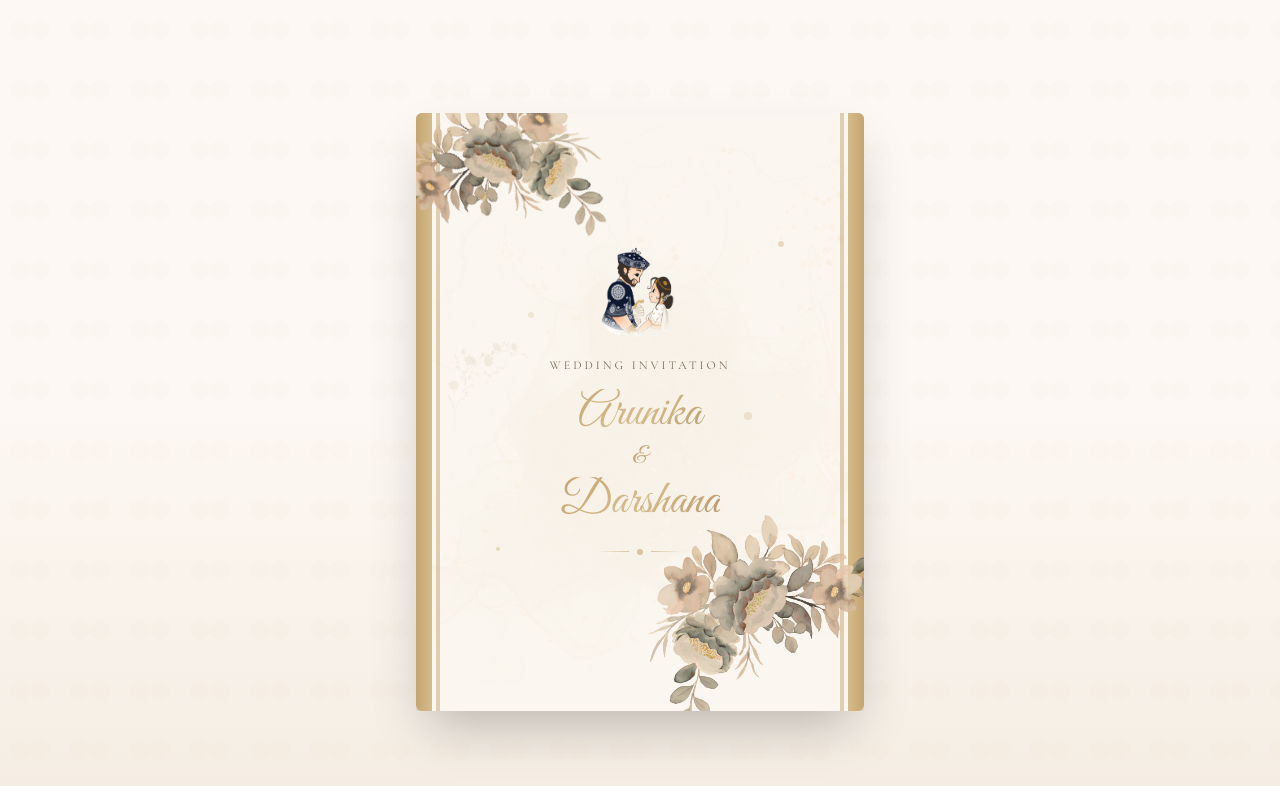
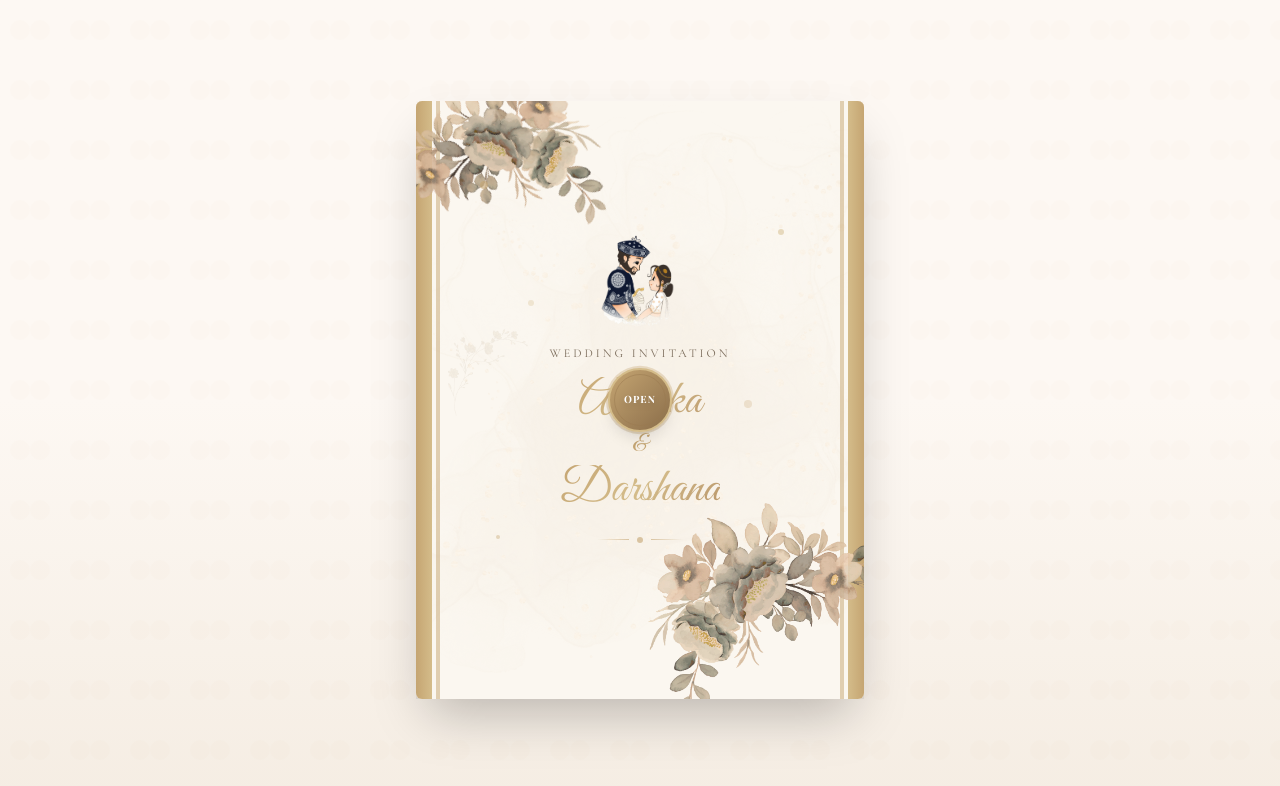
Before and after one commit to arunapb/invitaition, a Next.js app: page / in a window 1280 px wide. Shown: the top 786 px of the page. Built offline with nearby package versions, Linux system fonts and the light colour scheme.

Commit message:
feat: add wax seal open indicator and remove bottom text

```diff
--- a/components/ui/invitation-card.tsx
+++ b/components/ui/invitation-card.tsx
@@ -112,36 +112,42 @@ export default function InvitationCard({ details }: InvitationCardProps) {
           />
         </motion.div>
 
-        {/* Tap indicator text below card */}
+        {/* Wax Seal Open Indicator - Center */}
         <motion.div
-          className="text-center mt-6"
-          initial={{ opacity: 0 }}
-          animate={{ opacity: isOpen ? 0 : 1 }}
-          transition={{ delay: 0.5, duration: 0.5 }}
+          className="absolute top-1/2 left-1/2 transform -translate-x-1/2 -translate-y-1/2 z-20 cursor-pointer"
+          initial={{ scale: 0, opacity: 0 }}
+          animate={{
+            scale: isOpen ? 1.5 : 1,
+            opacity: isOpen ? 0 : 1,
+          }}
+          transition={{ duration: 0.5 }}
+          onClick={(e) => {
+            e.stopPropagation();
+            handleCardClick();
+          }}
         >
-          <p className="text-xs tracking-[0.25em] text-[#8B1A4A] font-medium uppercase mb-2">
-            Tap to Open
-          </p>
-          <motion.div
-            animate={{ y: [0, 5, 0] }}
-            transition={{ duration: 1.5, repeat: Infinity, ease: "easeInOut" }}
-          >
-            <svg
-              width="20"
-              height="20"
-              viewBox="0 0 24 24"
-              fill="none"
-              className="text-[#C5A572] mx-auto"
+          <div className="relative w-16 h-16 flex items-center justify-center">
+            {/* Seal Body */}
+            <div className="absolute inset-0 rounded-full bg-linear-to-br from-[#C5A572] to-[#8B6E4A] shadow-lg border-2 border-[#D4BC8A] flex items-center justify-center">
+              <div className="absolute inset-1 rounded-full border border-[#9A7B50] opacity-50" />
+            </div>
+
+            {/* Pulse effect */}
+            <motion.div
+              className="absolute inset-0 rounded-full bg-[#C5A572]"
+              animate={{ scale: [1, 1.2, 1], opacity: [0.5, 0, 0.5] }}
+              transition={{ duration: 2, repeat: Infinity }}
+              style={{ zIndex: -1 }}
+            />
+
+            {/* Text */}
+            <p
+              className="relative z-10 text-white text-[10px] font-bold uppercase tracking-widest drop-shadow-md"
+              style={{ fontFamily: "'Playfair Display', serif" }}
             >
-              <path
-                d="M12 5L12 19M12 19L6 13M12 19L18 13"
-                stroke="currentColor"
-                strokeWidth="1.5"
-                strokeLinecap="round"
-                strokeLinejoin="round"
-              />
-            </svg>
-          </motion.div>
+              Open
+            </p>
+          </div>
         </motion.div>
       </div>
     </div>
```
